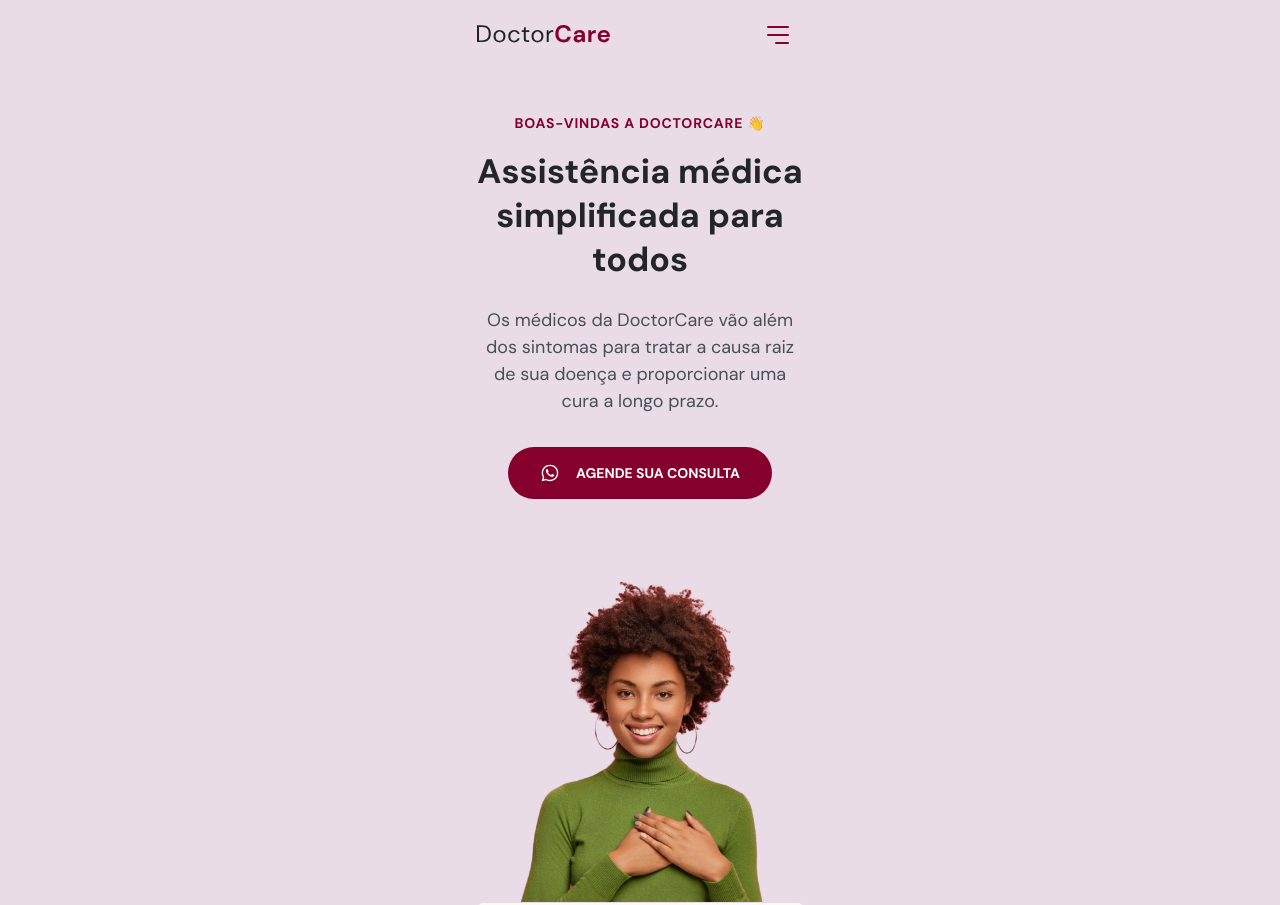
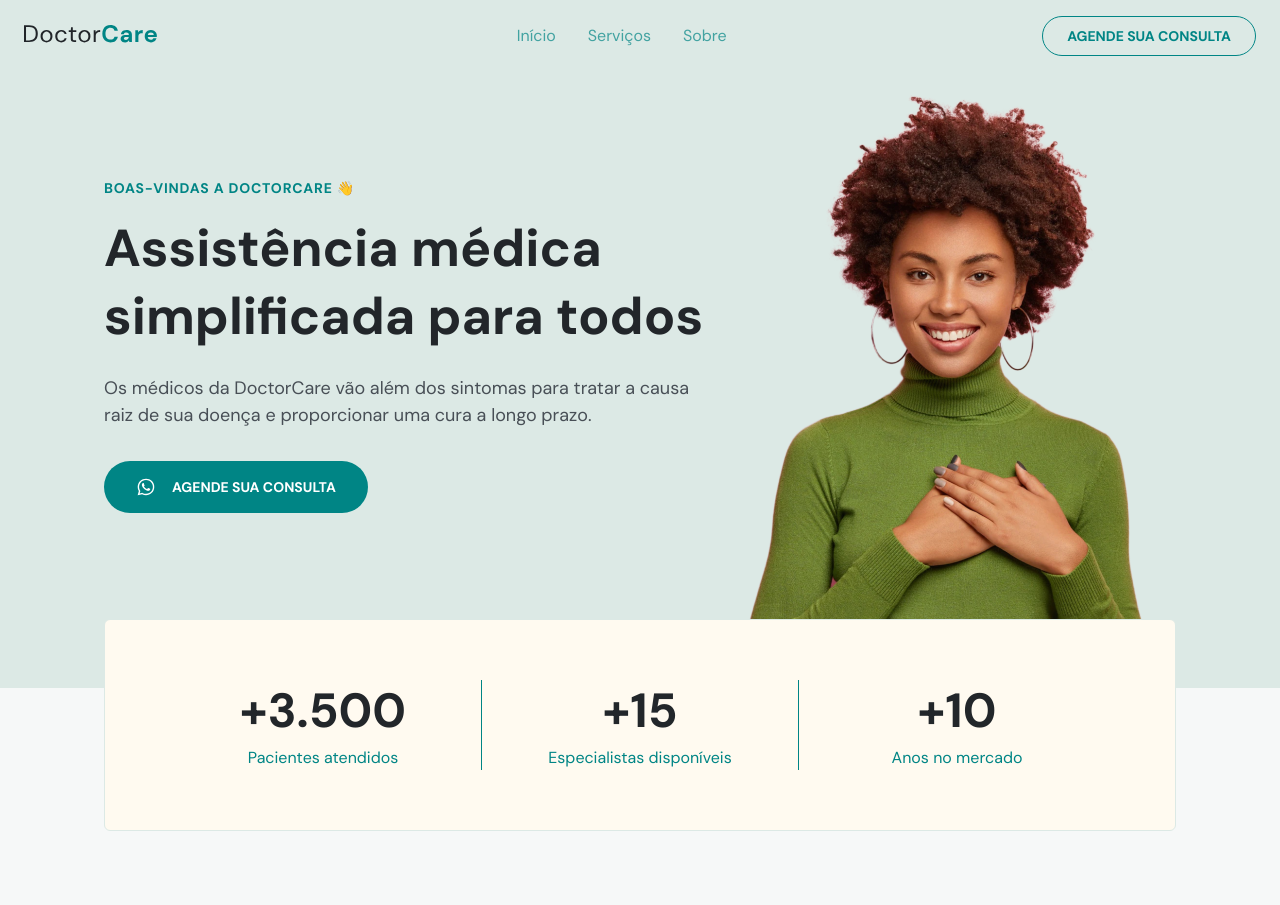
Before and after one commit to eliveutonsouza/doctorcare, a plain HTML site: page index.html in a window 1280 px wide. Shown: the top 905 px of the page. Drawn offline with nearby package versions, Linux system fonts and the light colour scheme.

Commit message:
add responsiveness

```diff
--- a/index.html
+++ b/index.html
@@ -71,7 +71,9 @@
 
         <div class="menu">
           <ul>
-            <li><a onclick="closeMenu()" href="#home">Início</a></li>
+            <li>
+              <a class="active" onclick="closeMenu()" href="#home">Início</a>
+            </li>
             <li><a onclick="closeMenu()" href="#services">Serviços</a></li>
             <li><a onclick="closeMenu()" href="#about">Sobre</a></li>
           </ul>
@@ -226,6 +228,7 @@
 
     <section id="home">
       <div class="wrapper">
+        <div class="col-a">
           <header>
             <h4>BOAS-VINDAS A DOCTORCARE 👋</h4>
             <h1>Assistência médica simplificada para todos</h1>
@@ -251,6 +254,10 @@
               </svg>
               Agende sua consulta
             </a>
+          </div>
+        </div>
+
+        <div class="col-b">
           <img
             src="./assets/mulher-negra-usando-moletom-verde-com-as-maos-no-peito.png"
             alt="Mulher negra vestindo moletom verde com as duas mãos no peito e sorrindo"
@@ -434,6 +441,7 @@
 
     <section id="about">
       <div class="wrapper">
+        <div class="col-a">
           <header>
             <h4>Sobre nós</h4>
             <h2>Entenda quem somos e por que existimos</h2>
@@ -441,16 +449,19 @@
 
           <div class="content">
             <p>
-            Amet minim mollit non deserunt ullamco est sit aliqua dolor do amet
-            sint. Velit officia consequat duis enim. Amet minim mollit non
-            deserunt ullamco est sit aliqua dolor do amet sint. Velit officia
-            consequat duis enim. Amet minim mollit non deserunt ullamco est sit
-            aliqua dolor do amet sint. Velit officia consequat duis enim. Amet
-            minim mollit non deserunt ullamco est sit aliqua dolor do amet sint.
-            Velit officia consequat duis enim. Amet minim mollit non deserunt
-            ullamco est sit aliqua dolor do amet sint.
+              Amet minim mollit non deserunt ullamco est sit aliqua dolor do
+              amet sint. Velit officia consequat duis enim. Amet minim mollit
+              non deserunt ullamco est sit aliqua dolor do amet sint. Velit
+              officia consequat duis enim. Amet minim mollit non deserunt
+              ullamco est sit aliqua dolor do amet sint. Velit officia consequat
+              duis enim. Amet minim mollit non deserunt ullamco est sit aliqua
+              dolor do amet sint. Velit officia consequat duis enim. Amet minim
+              mollit non deserunt ullamco est sit aliqua dolor do amet sint.
             </p>
+          </div>
+        </div>
 
+        <div class="col-b">
           <img
             src="assets/doutor-feliz-segurando-prancheta-com-pacientes.png"
             alt="Doutor feliz segurando prancheta com pacientes"
@@ -461,6 +472,7 @@
 
     <section id="contact">
       <div class="wrapper">
+        <div class="col-a">
           <header>
             <h2>Entre em contato com a gente!</h2>
           </header>
@@ -533,7 +545,9 @@
               </svg>
               Agende sua consulta
             </a>
-
+          </div>
+        </div>
+        <div class="col-b">
           <img
             src="/assets/homem-negro-de-moletom-mexendo-no-celular.png"
             alt="Homem negro usando moletom bege mexendo no celular e sorrindo"
@@ -544,6 +558,7 @@
 
     <footer>
       <div class="wrapper">
+        <div class="col-a">
           <a class="logo" href="#home">
             <svg
               width="133"
@@ -600,7 +615,9 @@
             <br />
             Todos os direitos reservados.
           </p>
+        </div>
 
+        <div class="col-b">
           <ul class="social-links">
             <li>
               <a target="_blank" href="https://facebook.com/"
@@ -682,6 +699,8 @@
             </li>
           </ul>
         </div>
+      </div>
+    </footer>
 
     <a id="backToTopButton" class="show" href="#home">
       <svg
@@ -708,8 +727,6 @@
         />
       </svg>
     </a>
-    </footer>
-
     <!-- ScrollReaveal Lib -->
     <script src="https://unpkg.com/scrollreveal"></script>
     <script src="main.js"></script>
--- a/style.css
+++ b/style.css
@@ -7,13 +7,15 @@
 }
 
 :root {
-  --hue: 700;
+  --hue: 900;
   --primary-color: hsl(var(--hue), 100%, 26%);
   --headline: hsl(210, 11%, 15%);
   --paragraph: hsl(210, 9%, 31%);
 
   --brand-beige: hsl(39, 100%, 97%);
   --brand-light: hsl(calc(var(--hue) - 22), 23%, 89%);
+  --brand-light-2: hsl(calc(var(--hue) + 10), 14%, 97%);
+
   --brand-dark: hsl(var(--hue), 100%, 14%);
 
   --bg-light: hsl(180, 14%, 97%);
@@ -131,7 +133,7 @@ section .content p {
 }
 
 .wrapper {
-  max-width: 37.5rem;
+  width: min(50rem, 100%);
   margin-inline: auto;
   padding-inline: 2.4rem;
 }
@@ -193,6 +195,11 @@ nav button {
   cursor: pointer;
 }
 
+nav .menu,
+nav .close-menu {
+  position: fixed;
+}
+
 /* ====== MENU-EXPANDED ============*/
 
 body.menu-expanded {
@@ -219,7 +226,7 @@ body.menu-expanded .close-menu {
   transform: translateY(100%);
 }
 body.menu-expanded .menu {
-  position: fixed;
+
   top: 0;
   left: 0;
 
@@ -297,13 +304,14 @@ body.menu-expanded button path {
 /* ====== HEADER ============*/
 
 #home {
+  padding-block: 0;
   padding-top: calc(4.1rem + var(--nav-height));
 }
 
 #home::before {
   content: "";
   width: 100%;
-  height: calc(108rem + var(--nav-height));
+  height: calc(76% + var(--nav-height));
   background: var(--brand-light);
   display: block;
 
@@ -334,7 +342,7 @@ body.menu-expanded button path {
 }
 
 #home .stats {
-  width: 32.7rem;
+  width: 100%;
   padding-block: 4rem;
   margin-inline: auto;
 
@@ -490,3 +498,273 @@ footer .social-links {
   visibility: visible;
   transform: translateY(0);
 }
+
+/* ======== RESPONSIVO ============= */
+
+@media (min-width: 1024px) {
+  /* ======== GERAL ============= */
+
+  body {
+    overflow: auto;
+  }
+
+  .wrapper {
+    width: min(112rem, 100%);
+    display: grid;
+  }
+
+  .col-a {
+    grid-area: A;
+  }
+
+  .col-b {
+    grid-area: B;
+  }
+
+  section {
+    padding-block: 16rem;
+  }
+
+  section header h2 {
+    font-size: 4rem;
+    line-height: 5.2rem;
+  }
+
+  /* ======== RESET ============= */
+  nav#navigation .wrapper * {
+    margin: 0;
+    padding: 0;
+    visibility: initial;
+    display: initial;
+    opacity: initial;
+    flex-direction: initial;
+    position: initial;
+    font-size: initial;
+    transform: initial;
+    color: initial;
+    background-color: initial;
+    font-weight: initial;
+    filter: initial;
+  }
+
+    /* ======== NAVIGATION ============= */
+
+  nav#navigation .close-menu,
+  nav#navigation .open-menu,
+  nav#navigation .social-links {
+    display: none;
+  }
+
+  nav#navigation .menu {
+    display: flex;
+    align-items: center;
+    justify-content: space-between;
+    width: 60%;
+  }
+
+  nav#navigation .menu ul:nth-child(1){
+    display: flex;
+    gap: 3.2rem;
+  }
+
+  nav#navigation .menu ul li a{
+    color: var(--primary-color);
+    opacity: 0.7;
+  }
+
+  nav#navigation .menu a.button {
+    display: flex;
+    justify-content: center;
+    align-items: center;
+    padding: 1rem 2.4rem;
+
+    border: 1px solid var(--primary-color);
+    border-radius: 4rem;
+
+    color: var(--primary-color);
+
+    font-weight: 700;
+    font-size: 1.4rem;
+    line-height: 1.8rem;
+    text-transform: uppercase;
+  }
+
+  nav#navigation .menu a.button:hover{
+    background-color: var(--primary-color);
+    border: none;
+    color: var(--white);
+  }
+
+  nav#navigation.scroll .menu ul li a {
+    color: var(--brand-light-2);
+    opacity: 0.6;
+  }
+
+  nav#navigation.scroll .menu a.button {
+    color: var(--white);
+    border-color: var(--white);
+  }
+
+  nav#navigation .menu li a {
+    transition: opacity 0.4s;
+  }
+  nav#navigation .menu li a:hover,
+  nav#navigation .menu li a:hover {
+    opacity: 1;
+    font-weight: 700;
+  }
+
+  nav#navigation .menu li a::after {
+    content: '';
+    width: 0%;
+    height: 2px;
+    background: var(--primary-color);
+
+    position: relative;
+    bottom: -2rem;
+    left: -0.5rem;
+
+    display: block;
+
+    transition: width 0.2s;
+  }
+
+  nav#navigation.scroll .menu li a::after {
+    background: var(--white);
+  }
+
+  nav#navigation .menu li a:active::after,
+  nav#navigation .menu li a:hover::after {
+    padding-inline: 0.8rem;
+    width: 100%;
+  }
+  nav#navigation.scroll .menu li a.active,
+  nav#navigation.scroll .menu li a:hover{
+    opacity: 1;
+  }
+  nav#navigation.scroll .menu a.button.active,
+  nav#navigation.scroll .menu a.button:hover {
+    background-color: var(--primary-color);
+    filter: brightness(1.3);
+    border: none;
+  }
+
+    /* ======== HOME ============= */
+    #home::before {
+      height: calc(95% - var(--nav-height));
+    }
+
+
+    #home {
+      padding-top: var(--nav-height);
+    }
+
+  #home .wrapper {
+    grid-template-columns: 60.5rem 1fr;
+    grid-template-areas:
+    'A B'
+    'C C';
+  }
+
+  #home .col-a {
+    text-align: left;
+    align-self: center;
+  }
+
+
+
+  #home h1 {
+    font-size: 5.2rem;
+  }
+
+  #home .content p {
+    font-size: 1.8rem;
+  }
+
+  #home .stats {
+    grid-area: C;
+
+    flex-direction: row;
+    padding: 6rem;
+    gap: 0;
+  }
+
+  #home .stats .stat + .stat {
+    border-left: 1px solid var(--primary-color);
+  }
+
+  #home .stats .stat {
+    flex: 1;
+  }
+
+  #home .button {
+    margin: 0;
+  }
+
+  #home img {
+    width: 42rem;
+  }
+
+  /* ======== SERVICES ============= */
+  #services h2 {
+    width: 47rem;
+    margin-inline: auto;
+  }
+
+  #services .cards {
+    flex-direction: row;
+    flex-wrap: wrap;
+  }
+
+  #services .card {
+    width: 30%;
+    flex-grow: 1;
+  }
+
+   /* ======== ABOUT ============= */
+
+   #about .wrapper {
+    grid-template-columns: 48rem 1fr;
+    grid-template-areas: 'B A';
+    gap: 6.7rem;
+   }
+
+   #about .col-a {
+    align-self: center;
+   }
+
+   #about .content p {
+    margin-bottom: 0;
+   }
+
+    /* ======== CONTACT ============= */
+
+    #contact .wrapper {
+      grid-template-columns: 1fr 57.5rem;
+      grid-template-areas: 'A B';
+    }
+
+    #contact h2 {
+      width: 40.4rem;
+    }
+
+    /* ======== FOOTER ============= */
+
+    footer {
+      padding-block: 8rem;
+    }
+
+    footer .wrapper {
+      grid-template-columns: 1fr 1fr;
+      grid-template-areas: 'A B';
+    }
+
+    footer .col-a {
+      align-self: center;
+    }
+
+    footer .col-b {
+      align-self: center;
+      justify-self: flex-end;
+    }
+}
```
Lines whose indentation alone changed are shown as unchanged.
